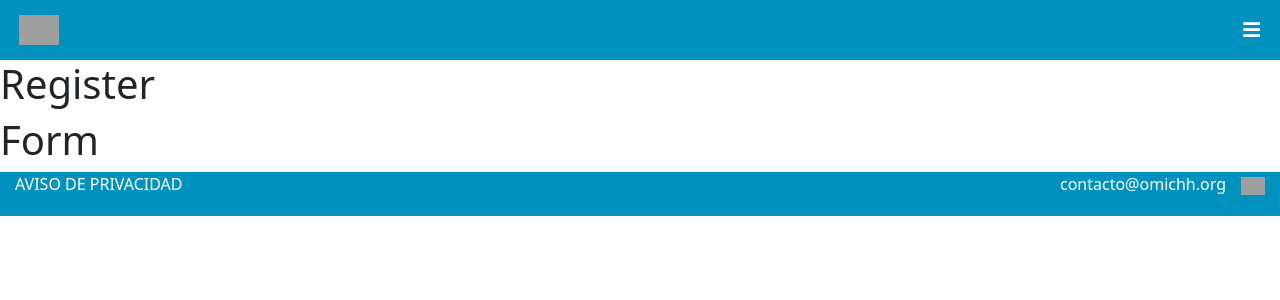
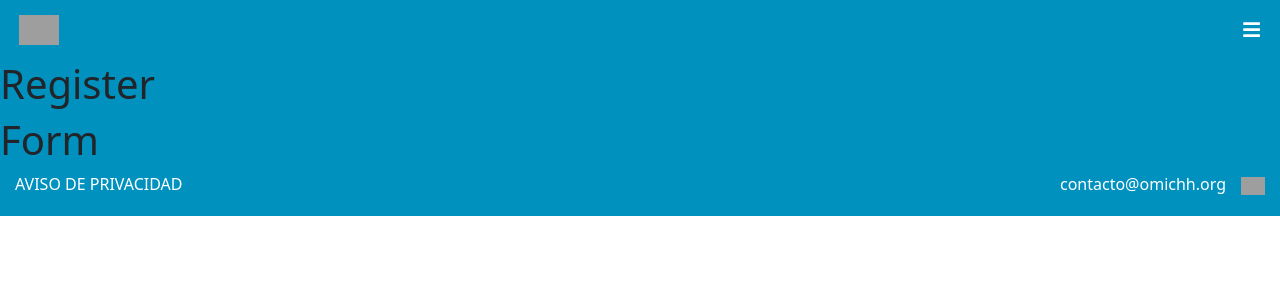
Before and after one commit to LaloRivero/omichh-react-app, a React (Create React App) app: page /register in a window 1280 px wide. Shown: the top 300 px of the page. Built offline with nearby package versions, Linux system fonts and the light colour scheme; grey boxes are pictures that could not be loaded.

Commit message:
Fixing styles

```diff
--- a/src/pages/Register/register.css
+++ b/src/pages/Register/register.css
@@ -0,0 +1,7 @@
+@import "../../res/colors.css";
+@import "../../res/fonts.css";
+
+.register {
+  height: 100%;
+  background-color: var(--blue);
+}
```
